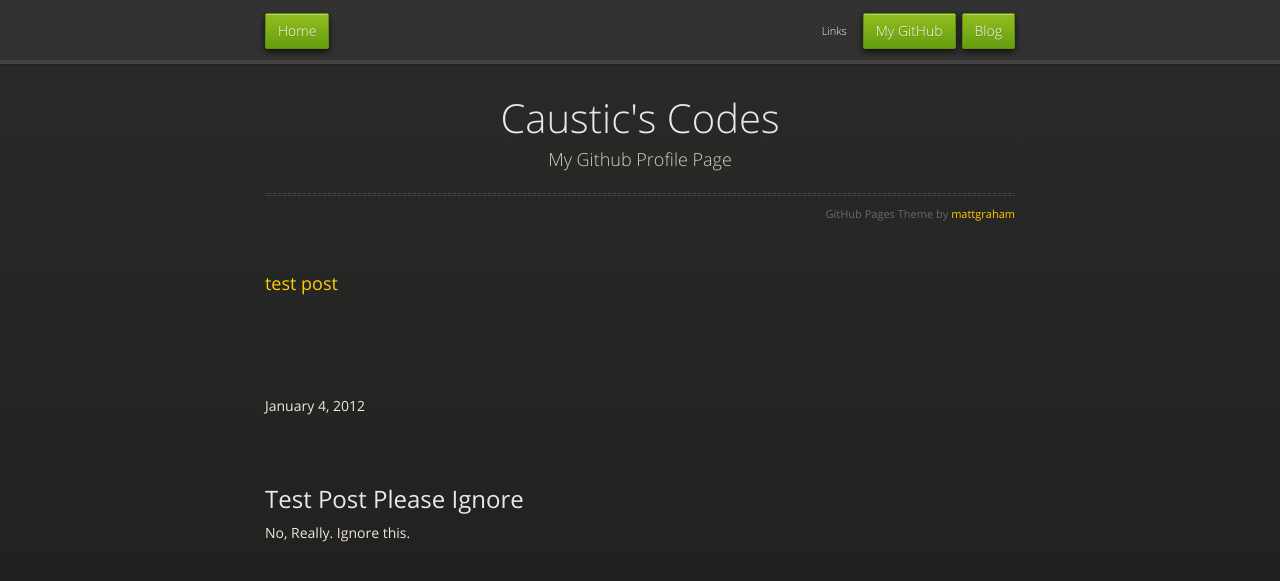
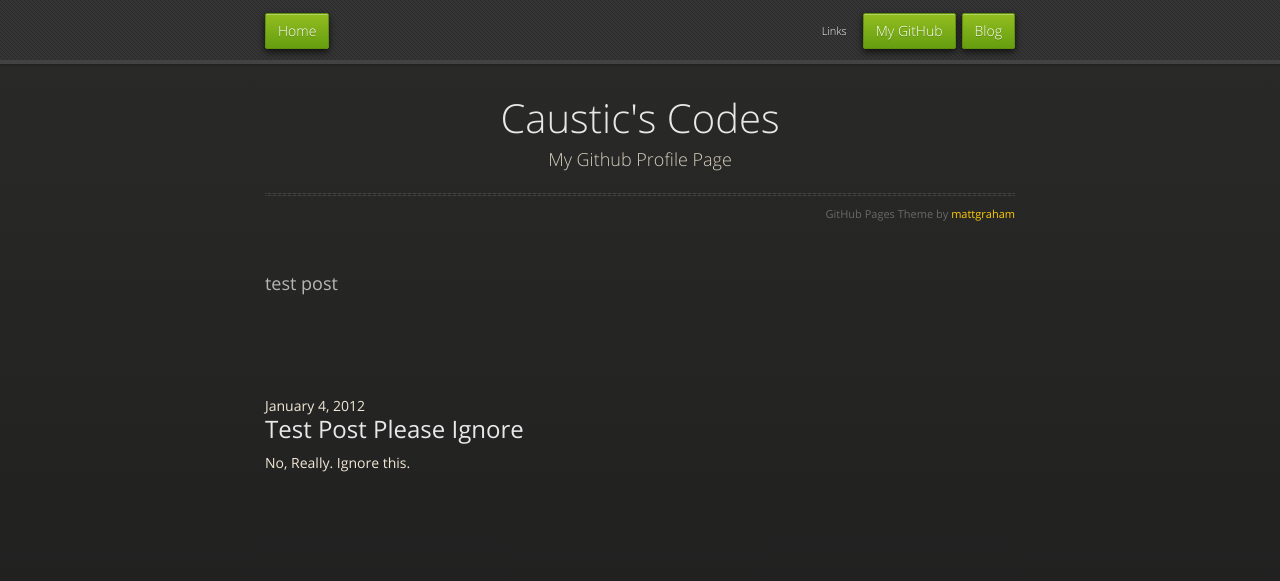
Before and after one commit to Caustic/caustic.github.com, a Jekyll site: the page built from _posts/2012-01-04-testpost.markdown, in a window 1280 px wide. Shown: the top 581 px of the page. Built offline with Jekyll 4.4.1, drawn with Linux system fonts in a browser that asks for light colours; nearby versions of some CDN libraries; Markdown is read by kramdown in place of the engine named in the settings.

Commit message:
changed post layout a bit

```diff
--- a/_layouts/post.html
+++ b/_layouts/post.html
@@ -2,12 +2,8 @@
 layout: default
 ---
 
-<h3>
-  <a href="{{ page.url }}">{{ page.title }}</a>
-</h3>
-
+<h3>{{ page.title }}</h3>
 <section class="byline">
   {{ page.date | date: "%B %e, %Y"}}
+  {{ content }}
 </section>
-
-{{ content }}
```
